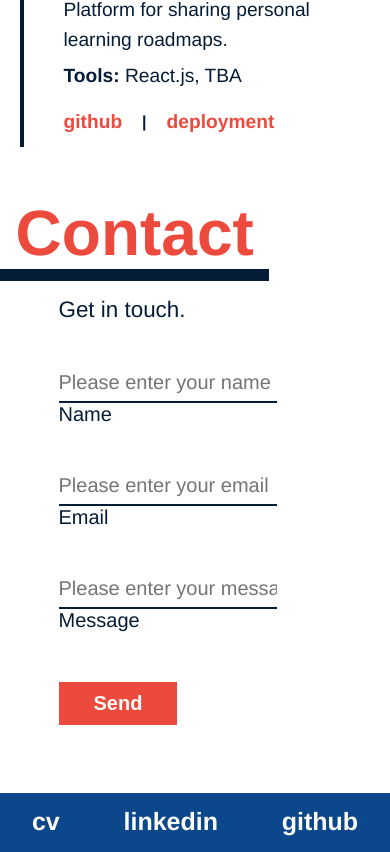
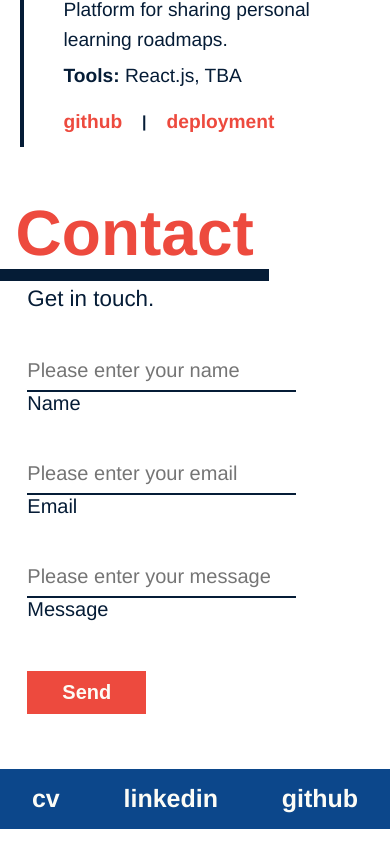
Before and after one commit to anabrd/portfolio, a React (Create React App) app: page / in a window 390 px wide. Shown: the part 2648-3500 px from the top of the page. After the commit the page ends 3477 px from the top, so only its background shows below. Built offline with nearby package versions, Linux system fonts and the light colour scheme.

Commit message:
fix form on mobile

```diff
--- a/src/components/Contact.css
+++ b/src/components/Contact.css
@@ -148,4 +148,9 @@ input:-webkit-autofill:active {
         animation: highlightnav 0.1s ease;
         animation-fill-mode: forwards;
     }
+
+    .form-wrapper {
+        padding: 2vmin;
+        width: 90vmin;
+    }
 }
```
